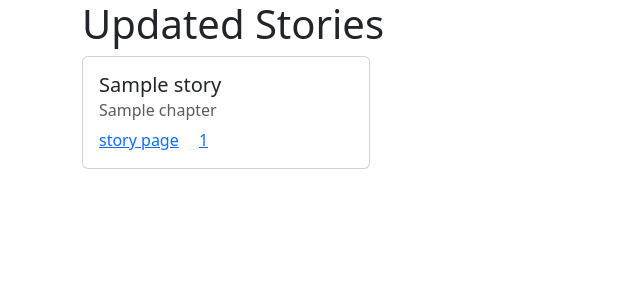
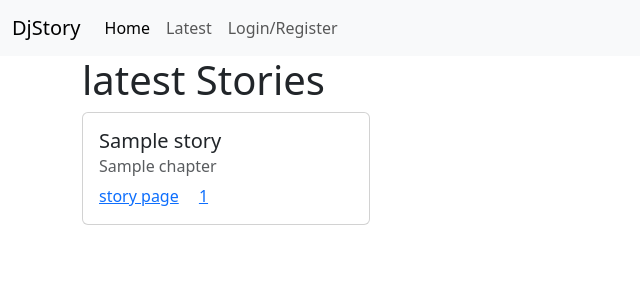
Before and after one commit to Exoutia/djstory, a Django app: page /latest/ in a window 1280 px wide. Shown: the top 300 px of the page, without its empty margins (0-640 px from the left). Run offline with Django 4.2, Linux system fonts and the light colour scheme; tables that the repository leaves empty hold one stand-in row (values such as "Sample post"); some libraries are stand-ins or nearby versions.

Commit message:
created a navbar

```diff
--- a/templates/base/base.html
+++ b/templates/base/base.html
@@ -7,6 +7,7 @@
     {% load bootstrap5 %} {% bootstrap_css %} {% bootstrap_javascript %}
   </head>
   <body>
+    {% include "base/navbar.html" %}
     <div class="container-fluid">{% block content %} {% endblock content %}</div>
   </body>
 </html>
--- /dev/null
+++ b/templates/base/navbar.html
@@ -0,0 +1,25 @@
+<nav class="navbar navbar-expand-lg navbar-light bg-light">
+    <div class="container-fluid">
+      <a class="navbar-brand" href="{% url 'story' %}">DjStory</a>
+      <button class="navbar-toggler" type="button" data-bs-toggle="collapse" data-bs-target="#navbarNav" aria-controls="navbarNav" aria-expanded="false" aria-label="Toggle navigation">
+        <span class="navbar-toggler-icon"></span>
+      </button>
+      <div class="collapse navbar-collapse" id="navbarNav">
+        <ul class="navbar-nav">
+          <li class="nav-item">
+            <a class="nav-link active" aria-current="page" href="{% url 'story' %}">Home</a>
+          </li>
+          <li class="nav-item">
+            <a class="nav-link" href="{% url 'latest_stories' %}">Latest</a>
+          </li>
+          <li class="nav-item">
+            <a class="nav-link" href="{% url 'login' %}">Login/Register</a>
+          </li>
+
+          {% comment %} <li class="nav-item">
+            <a class="nav-link disabled" href="#" tabindex="-1" aria-disabled="true">Disabled</a>
+          </li> {% endcomment %}
+        </ul>
+      </div>
+    </div>
+  </nav>
--- a/templates/story/latest_story.html
+++ b/templates/story/latest_story.html
@@ -1,6 +1,6 @@
-{% extends 'base/base.html' %} {% block title %}Updated Stories | {% endblock title %} {% block content %}
+{% extends 'base/base.html' %} {% block title %}Latest Stories | {% endblock title %} {% block content %}
 <div class="container">
-<h1>Updated Stories</h1>
+<h1>latest Stories</h1>
 {% for story in stories %}
 <div class="card" style="width: 18rem">
   <div class="card-body">
```
